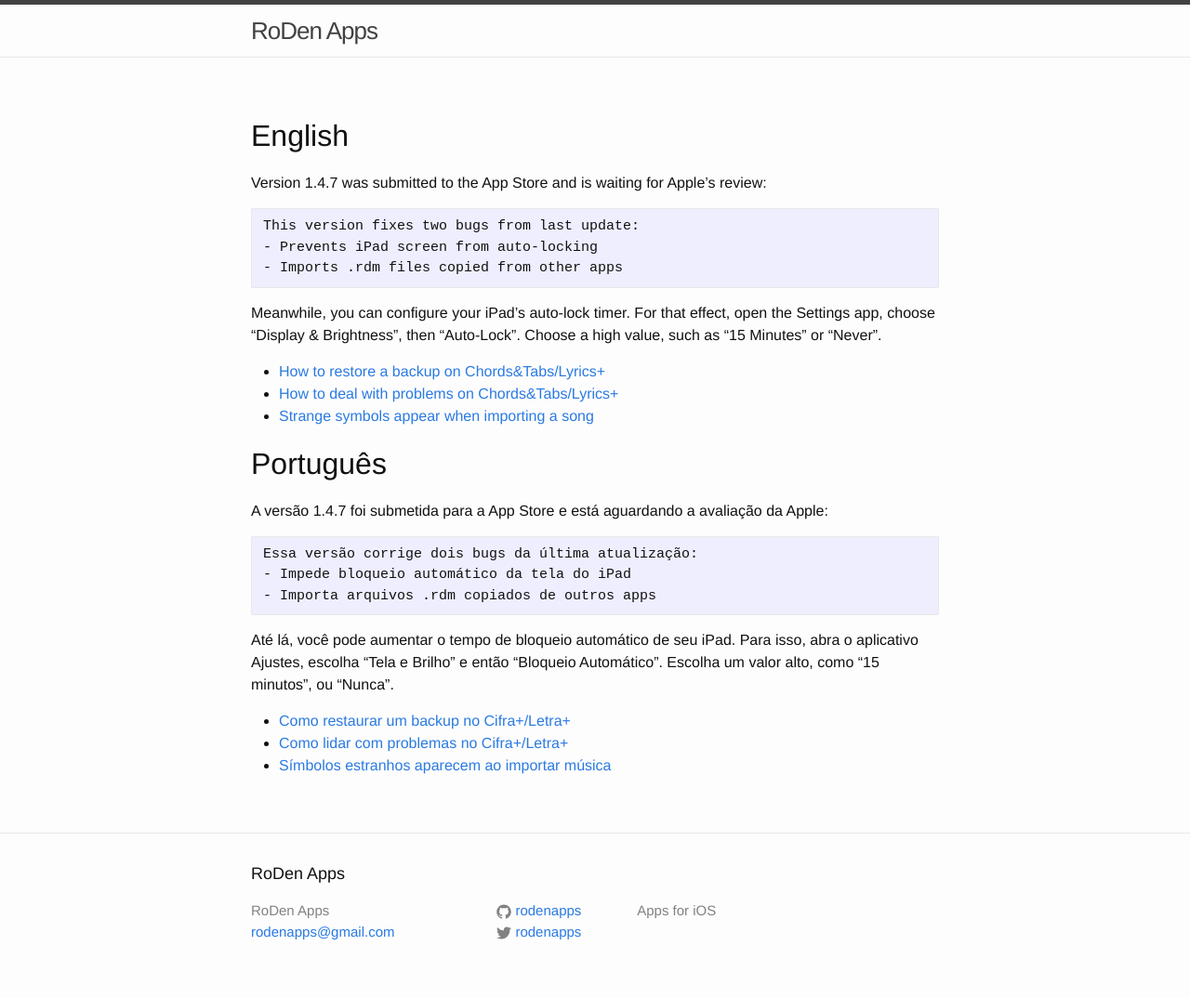
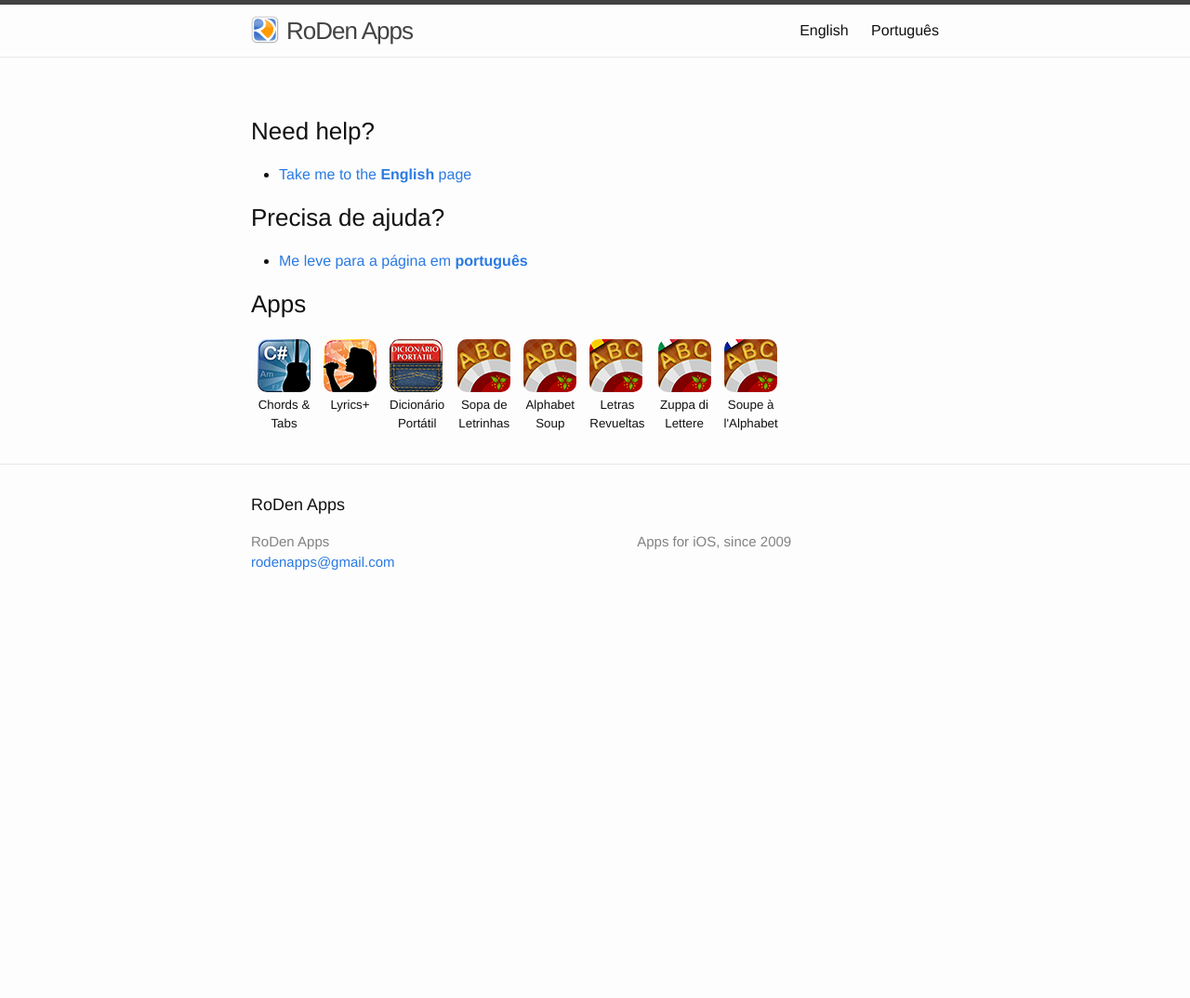
Before and after one commit to rodenapps/rodenapps.github.io, a Jekyll site: the page built from index.md, in a window 1280 px wide. Shown: the whole page at 93% size. Built offline with Jekyll 4.4.1, drawn with Linux system fonts in a browser that asks for light colours; after the commit the page ends 900 px from its top, so only the background shows below that.

Commit message:
Reorganiza site.

````diff
--- a/_config.yml
+++ b/_config.yml
@@ -9,11 +9,9 @@
 title: RoDen Apps
 email: rodenapps@gmail.com
 description: > # this means to ignore newlines until "baseurl:"
-  Apps for iOS
+  Apps for iOS, since 2009
 baseurl: "" # the subpath of your site, e.g. /blog
 url: "https://rodenapps.github.io" # the base hostname & protocol for your site
-twitter_username: rodenapps
-github_username:  rodenapps
 
 # Build settings
 markdown: kramdown
--- a/_includes/header.html
+++ b/_includes/header.html
@@ -1,7 +1,7 @@
 <header class="site-header">
 
   <div class="wrapper">
-
+    <img src="{{site.baseurl}}/images/logoroden60.png" style="float: left; padding-right: 8px; padding-top: 12px;" width="30" height="30" />
     <a class="site-title" href="{{ site.baseurl }}/">{{ site.title }}</a>
 
     <nav class="site-nav">
@@ -14,9 +14,10 @@
       </a>
 
       <div class="trigger">
+        <a class="page-link" href="{{site.baseurl}}/en/index.html">English</a>
+        <a class="page-link" href="{{site.baseurl}}/pt/index.html">Português</a>
         {% for my_page in site.pages %}
           {% if my_page.title %}
-          <!-- <a class="page-link" href="{{ my_page.url | prepend: site.baseurl }}">{{ my_page.title }}</a> -->
           {% endif %}
         {% endfor %}
       </div>
--- a/index.md
+++ b/index.md
@@ -2,34 +2,76 @@
 layout: page
 ---
 
-## English
+<style type="text/css">
+.icon {
+	-webkit-border-radius: 10px;
+  border: 0px;
+}
+.label {
+  text-align: center;
+  font-size: 10pt;
+}
+.icontable {
+  border: 0px;
+  float: left;
+}
+.icontable td {
+  padding-left: 5px;
+  padding-right: 5px;
+}
+.contents {
+	background-image: url(whitebg.png);
+	padding: 20px;
+	min-height:100%;
+}
+</style>
 
-Version 1.4.7 was submitted to the App Store and is waiting for Apple's review:
+### Need help?
 
-```
-This version fixes two bugs from last update:
-- Prevents iPad screen from auto-locking
-- Imports .rdm files copied from other apps
-```
+- [Take me to the **English** page]({{site.baseurl}}/en/index.html)
 
-Meanwhile, you can configure your iPad's auto-lock timer. For that effect, open the Settings app, choose "Display & Brightness", then "Auto-Lock". Choose a high value, such as "15 Minutes" or "Never".
+### Precisa de ajuda?
 
-- [How to restore a backup on Chords&Tabs/Lyrics+](backup-cifra-en)
-- [How to deal with problems on Chords&Tabs/Lyrics+](troubleshooting-cifra-en)
-- [Strange symbols appear when importing a song](symbols-en)
+- [Me leve para a página em **português**]({{site.baseurl}}/pt/index.html)
 
-## Português
+### Apps
 
-A versão 1.4.7 foi submetida para a App Store e está aguardando a avaliação da Apple:
+<table class="icontable">
+<tr><td><a href="http://itunes.apple.com/app/cifra/id419424673?mt=8&at=11laGg&ct=page"><img class="icon" src="{{site.baseurl}}/images/cifra57.png" /></a></td></tr>
+<tr><td class="label">Chords &amp;<br/>Tabs</td></tr>
+</table>
 
-```
-Essa versão corrige dois bugs da última atualização:
-- Impede bloqueio automático da tela do iPad
-- Importa arquivos .rdm copiados de outros apps
-```
+<table class="icontable">
+<tr><td><a href="http://itunes.apple.com/app/letra/id419425457?mt=8&at=11laGg&ct=page"><img class="icon" src="{{site.baseurl}}/images/letra57.png" /></a></td></tr>
+<tr><td class="label">Lyrics+</td></tr>
+</table>
 
-Até lá, você pode aumentar o tempo de bloqueio automático de seu iPad. Para isso, abra o aplicativo Ajustes, escolha "Tela e Brilho" e então "Bloqueio Automático". Escolha um valor alto, como "15 minutos", ou "Nunca".
+<table class="icontable">
+<tr><td><a href="http://itunes.apple.com/app/dicionario-portatil/id364878494?mt=8&at=11laGg&ct=page"><img class="icon" src="{{site.baseurl}}/images/dicionario57.png" /></a></td></tr>
+<tr><td class="label">Dicionário<br/>Portátil</td></tr>
+</table>
 
-- [Como restaurar um backup no Cifra+/Letra+](backup-cifra-br)
-- [Como lidar com problemas no Cifra+/Letra+](troubleshooting-cifra-br)
-- [Símbolos estranhos aparecem ao importar música](symbols-br)
+<table class="icontable">
+<tr><td><a href="http://itunes.apple.com/app/sopa-de-letrinhas/id345208246?mt=8&at=11laGg&ct=page"><img class="icon" src="{{site.baseurl}}/images/sopa57.png" /></a></td></tr>
+<tr><td class="label">Sopa de<br/>Letrinhas</td></tr>
+</table>
+
+<table class="icontable">
+<tr><td><a href="http://itunes.apple.com/app/abc-alphabet-soup/id351030494?mt=8&at=11laGg&ct=page"><img class="icon" src="{{site.baseurl}}/images/sopa57.png" /></a></td></tr>
+<tr><td class="label">Alphabet<br/>Soup</td></tr>
+</table>
+
+<table class="icontable">
+<tr><td><a href="http://itunes.apple.com/app/letras-revueltas-spanish-anagrams/id421138237?mt=8&at=11laGg&ct=page"><img class="icon" src="{{site.baseurl}}/images/revueltas57.png" /></a></td></tr>
+<tr><td class="label">Letras<br/>Revueltas</td></tr>
+</table>
+
+<table class="icontable">
+<tr><td><a href="http://itunes.apple.com/app/zuppa-di-lettere/id366717076?mt=8&at=11laGg&ct=page"><img class="icon" src="{{site.baseurl}}/images/zuppa57.png" /></a></td></tr>
+<tr><td class="label">Zuppa di<br/>Lettere</td></tr>
+</table>
+
+<table class="icontable">
+<tr><td><a href="http://itunes.apple.com/app/id376749720?mt=8&at=11laGg&ct=page"><img class="icon" src="{{site.baseurl}}/images/soupe57.png" /></a></td></tr>
+<tr><td class="label">Soupe à<br/>l'Alphabet</td></tr>
+</table>
````
Also changed, not shown: en/index.md (added, +21 -0 lines), pt/index.md (added, +21 -0 lines), en/backup-cifra-en.md (renamed from backup-cifra-en.md), en/symbols-en.md (renamed from symbols-en.md), en/troubleshooting-cifra-en.md (renamed from troubleshooting-cifra-en.md), images/cifra57.png (added), images/dicionario57.png (added), images/letra57.png (added), images/logoroden60.png (added), images/revueltas57.png (added), images/sopa57.png (added), images/soupe57.png (added), images/whitebg.png (added), images/zuppa57.png (added), 3 more files.
